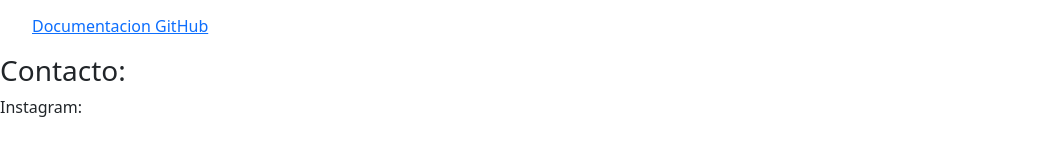
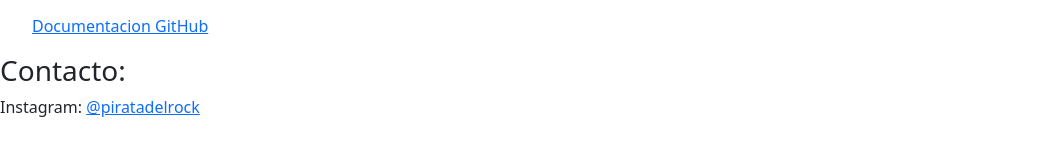
Before and after one commit to Piratadelrock/piratadelrock.github.io, a plain HTML site: page index.html in a window 1280 px wide. Shown: the part 372-528 px from the top of the page, without its empty margins (0-1038 px from the left). Drawn offline with nearby package versions, Linux system fonts and the light colour scheme.

Commit message:
Update index.html

```diff
--- a/index.html
+++ b/index.html
@@ -28,9 +28,10 @@
       </ul>
     </nav>
 
-    <h3>Contacto:</h3>
-    <p>Instagram: <a href="instagram.com/piratadelrock"></a></p>
-
+    <div>
+      <h3>Contacto:</h3>
+      <p>Instagram: <a href="instagram.com/piratadelrock">@piratadelrock</a></p>
+    </div>
     <!-- Optional JavaScript; choose one of the two! -->
 
     <!-- Option 1: Bootstrap Bundle with Popper -->
```
